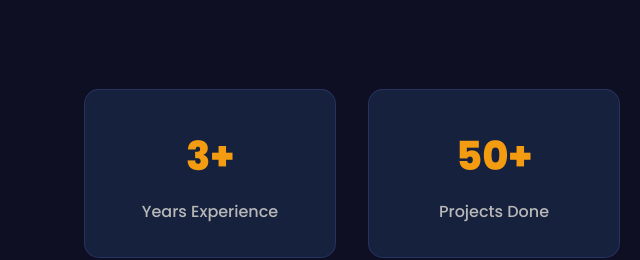
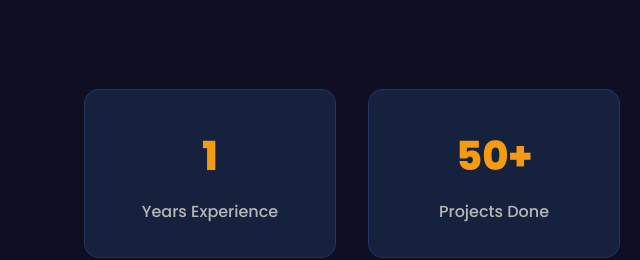
Before and after one commit to abhii1322/portfolio, a plain HTML site: page index.html in a window 1280 px wide. Shown: the part 1062-1322 px from the top of the page, 588-1228 px from the left. Drawn offline with Linux system fonts and the light colour scheme.

Commit message:
Update index.html

```diff
--- a/index.html
+++ b/index.html
@@ -674,7 +674,7 @@
             </div>
             <div class="stats-grid">
                 <div class="stat-card">
-                    <div class="stat-number">3+</div>
+                    <div class="stat-number">1</div>
                     <div class="stat-label">Years Experience</div>
                 </div>
                 <div class="stat-card">
```
